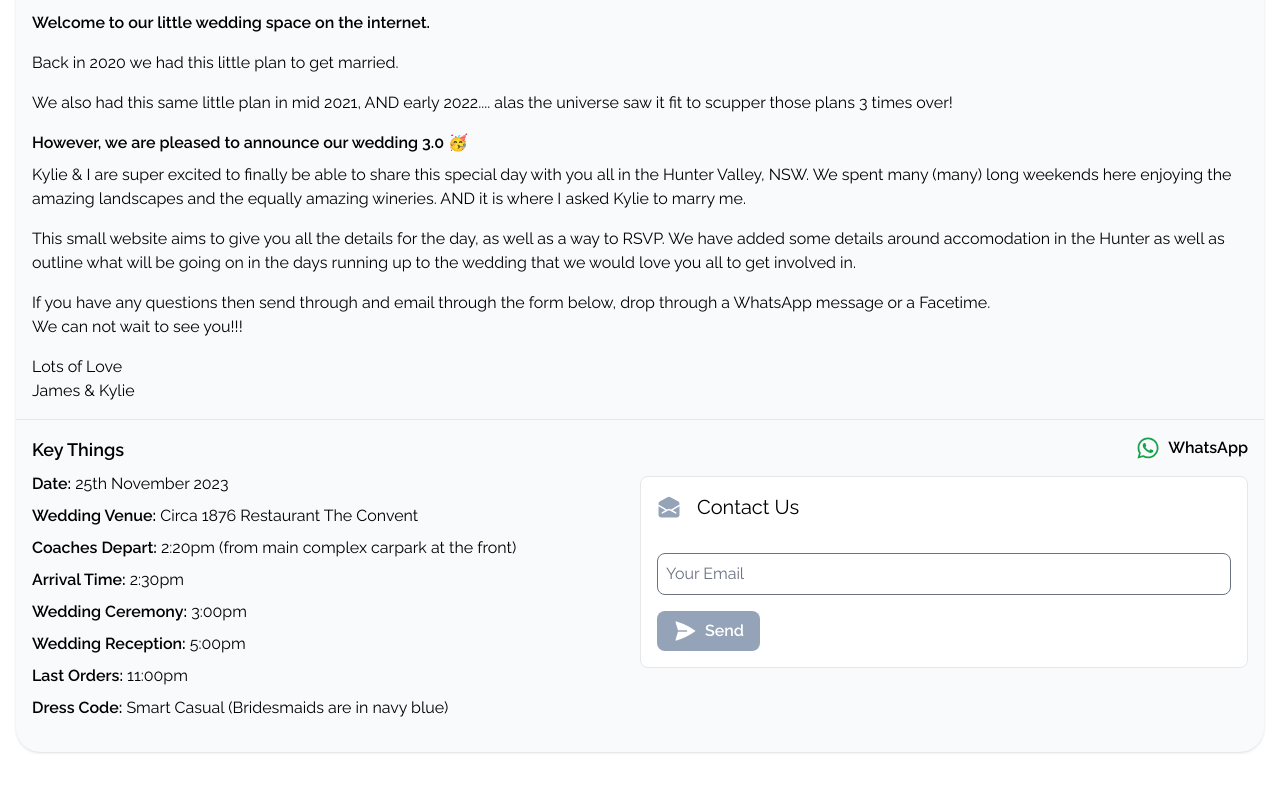
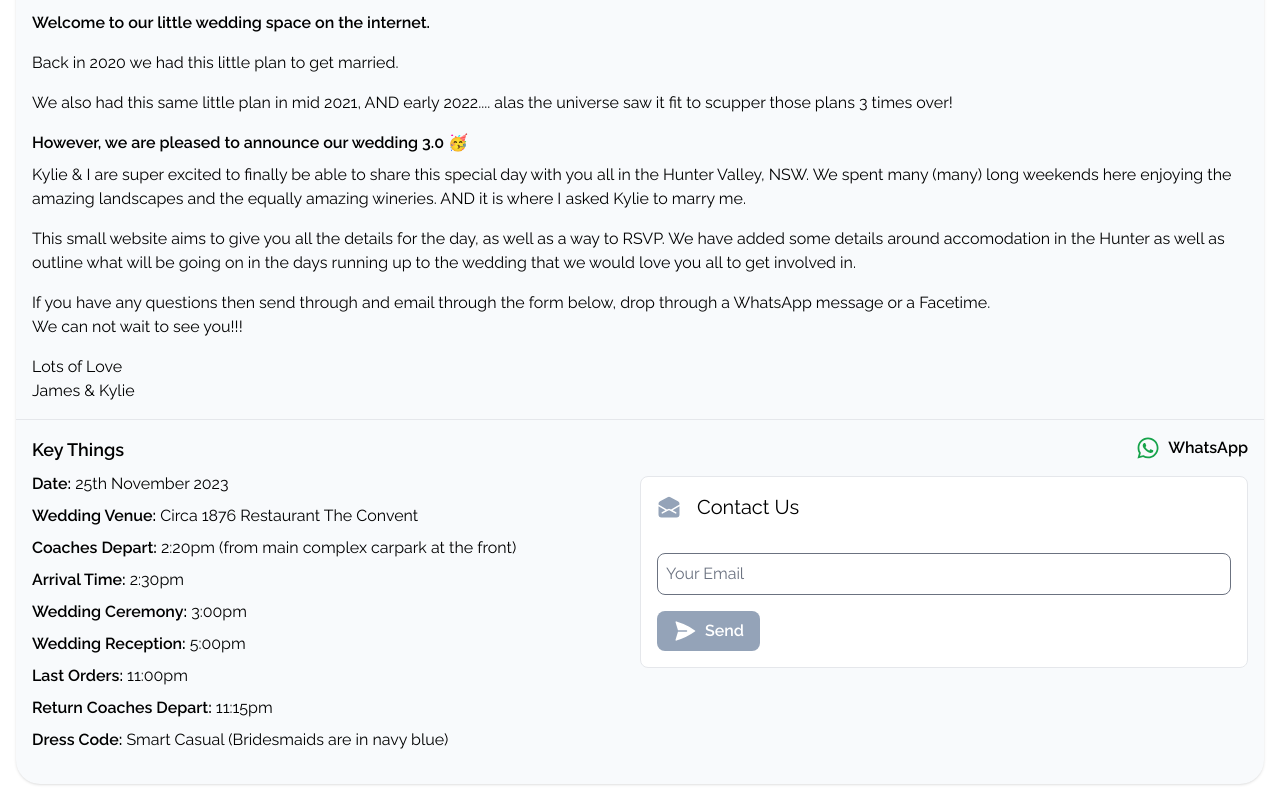
Before and after one commit to jamaspy/jamesandkylie, a Next.js app: page / in a window 1280 px wide. Shown: the part 645-1445 px from the top of the page. Before the commit the page ends 1413 px from the top, so only its background shows below. Built offline with nearby package versions, Linux system fonts and the light colour scheme.

Commit message:
add return coach times

```diff
--- a/pages/index.js
+++ b/pages/index.js
@@ -60,6 +60,9 @@ export default function Home() {
             <p className={"mb-2"}>
               <span className="font-semibold">Last Orders:</span> 11:00pm
             </p>
+            <p className={"mb-2"}>
+              <span className="font-semibold">Return Coaches Depart:</span> 11:15pm
+            </p>
             <p>
               <span className="font-semibold">Dress Code:</span> Smart Casual
               (Bridesmaids are in navy blue)
```
